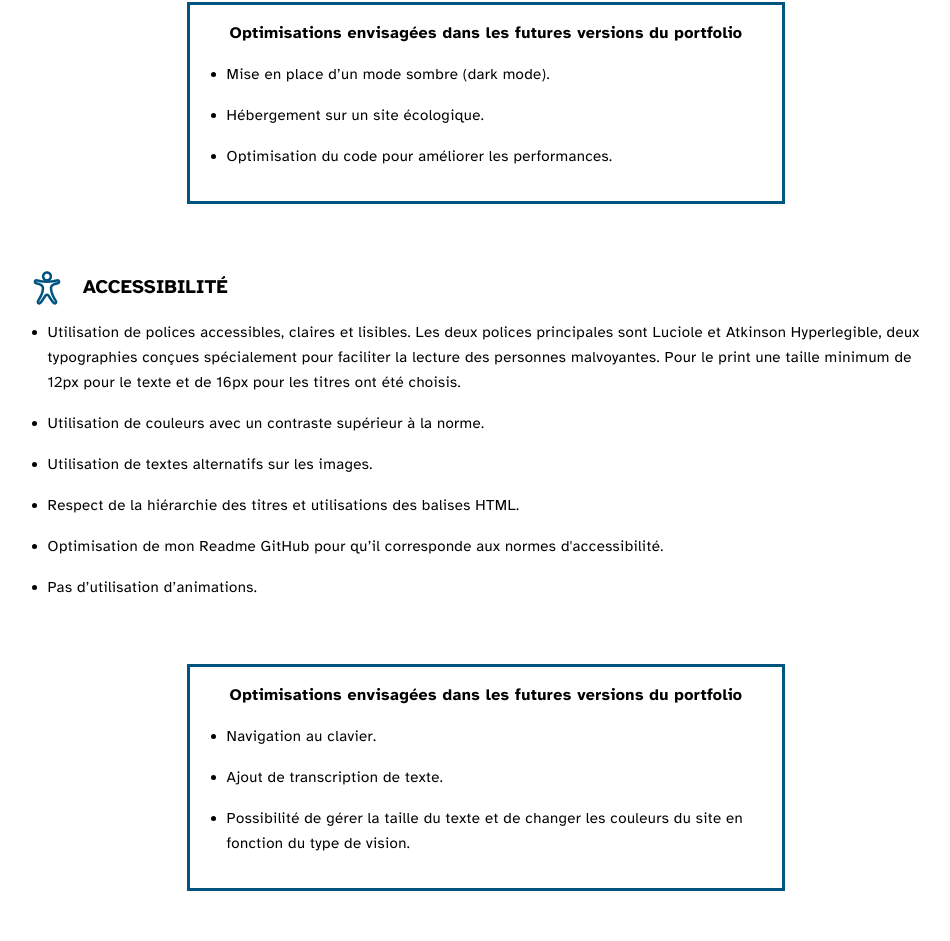
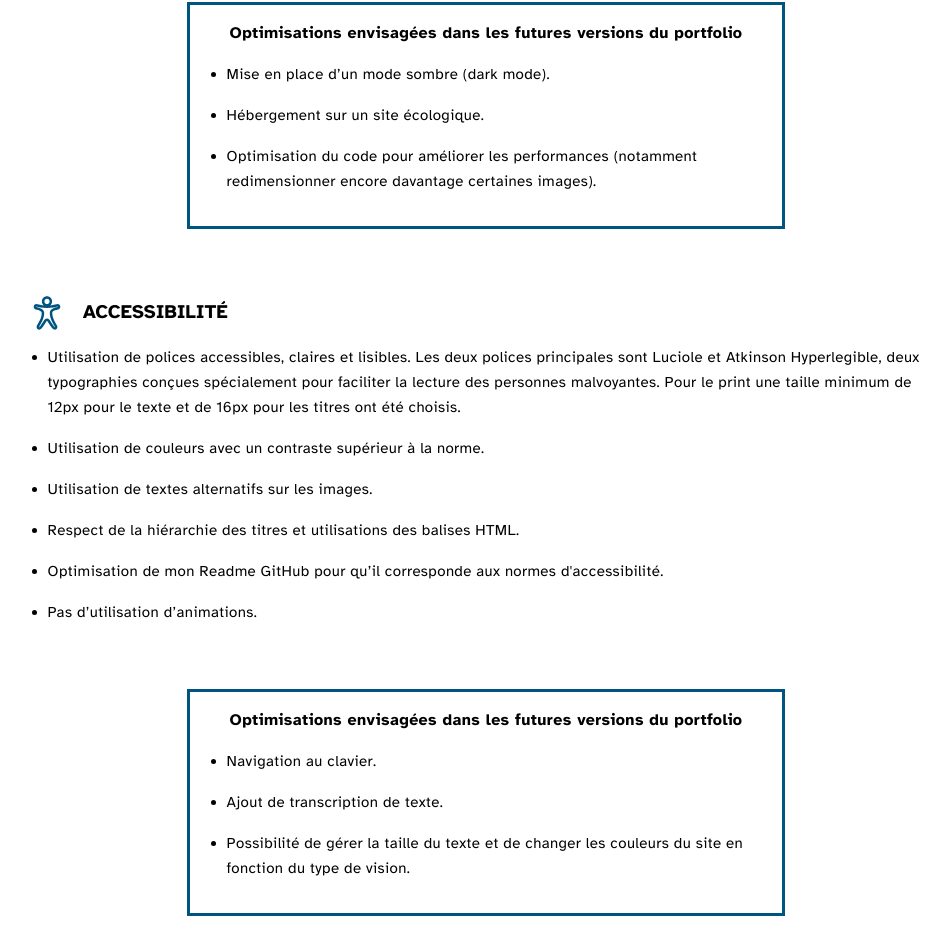
Before and after one commit to fanny-pretre/Portfolio-Fanny, a React (Vite) app: page /csr in a window 1280 px wide. Shown: the part 1003-1944 px from the top of the page, without its empty margins (154-1104 px from the left). Built offline with nearby package versions, Linux system fonts and the light colour scheme.

Commit message:
minor modifications to digital sustainability section

```diff
--- a/src/pages/CSR.jsx
+++ b/src/pages/CSR.jsx
@@ -126,7 +126,9 @@ function CSR() {
                     </li>
                     <li>
                       <p>
-                        Optimisation du code pour améliorer les performances.{" "}
+                        Optimisation du code pour améliorer les performances
+                        (notamment redimensionner encore davantage certaines
+                        images).{" "}
                       </p>
                     </li>
                   </ul>
@@ -396,7 +398,9 @@ function CSR() {
                     </li>
                     <li>
                       <p>
-                        Optimisation du code pour améliorer les performances.{" "}
+                        Optimisation du code pour améliorer les performances
+                        (notamment redimensionner encore davantage certaines
+                        images).{" "}
                       </p>
                     </li>
                   </ul>
```
